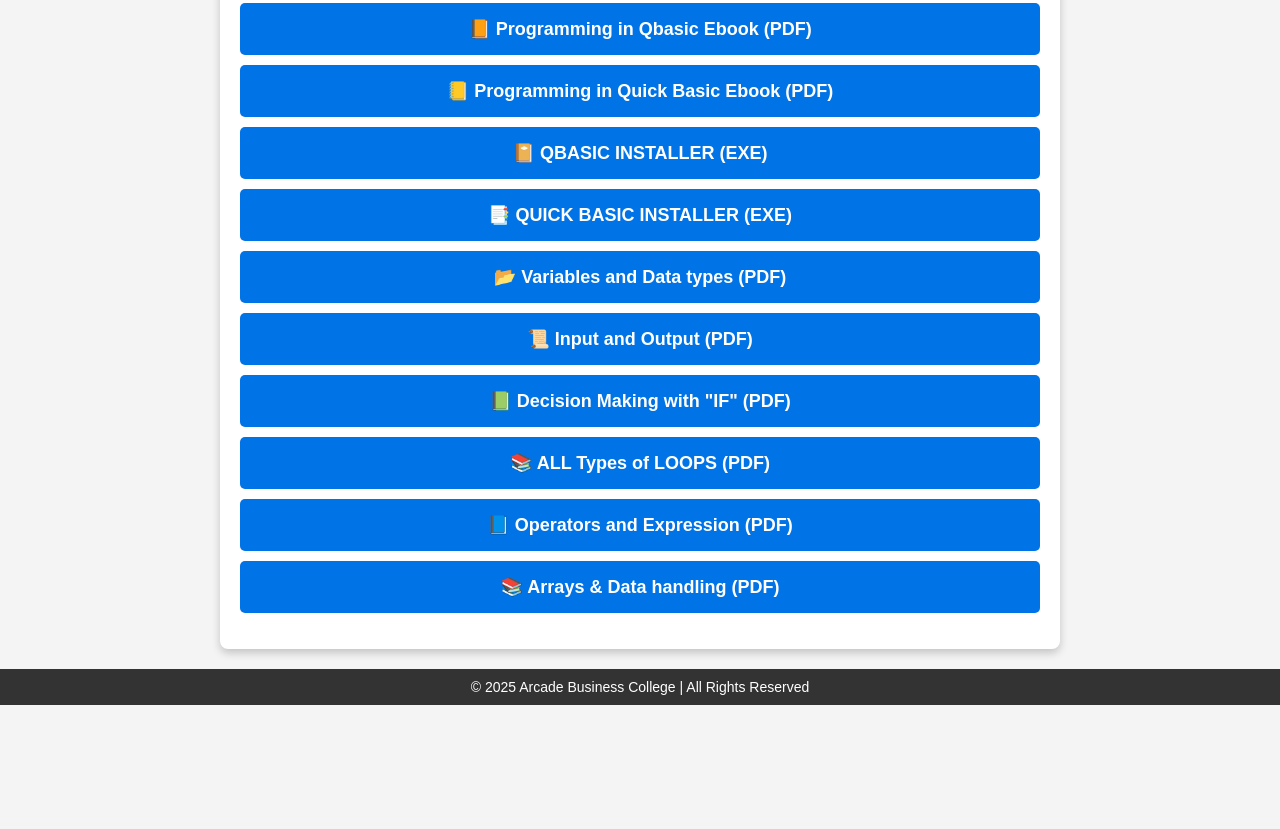
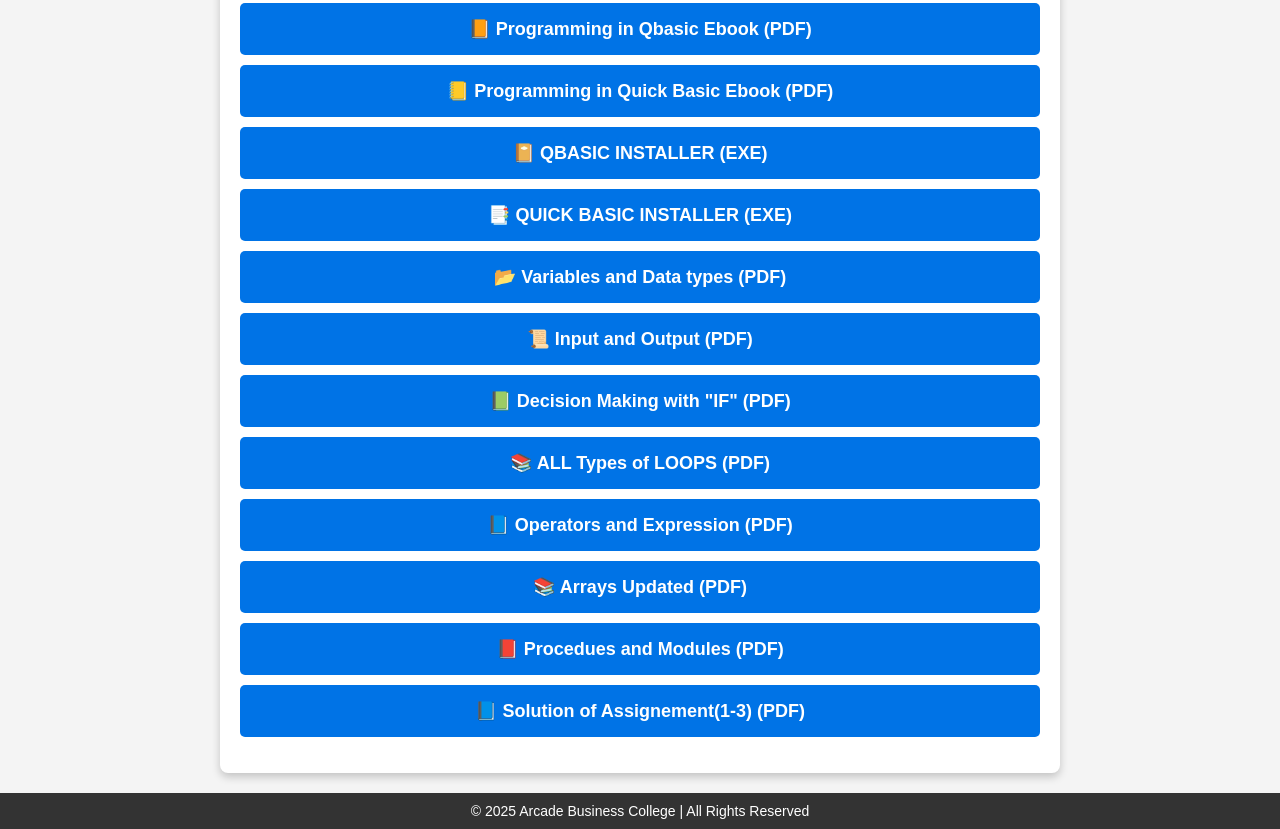
Before and after one commit to rajpus/BCA, a plain HTML site: page index.html in a window 1280 px wide. Shown: the part 421-1250 px from the top of the page. Before the commit the page ends 1126 px from the top, so only its background shows below. Drawn offline with Linux system fonts and the light colour scheme.

Commit message:
Add files via upload

```diff
--- a/index.html
+++ b/index.html
@@ -94,13 +94,13 @@
 
 <li><a href="https://drive.google.com/file/d/1Dso6GgZmzywacyzp30Vhtws9JNxkHPes/view?usp=sharing" target="_blank">📘 Operators and Expression (PDF)</a></li>
 
-<li><a href="https://drive.google.com/file/d/1tcrrde2ca_Cgu8DDW9j_tozwxZlEH7Fu/view?usp=sharing" target="_blank">📚 Arrays & Data handling (PDF)</a></li>
+<li><a href="https://drive.google.com/file/d/1IeHj3Rgb84flbzH-Nyx_XtdV8ZzybKEi/view?usp=sharing">📚 Arrays Updated (PDF)</a></li>
 
+<li><a href="https://drive.google.com/file/d/1i27yu_sFWI4m2UEXxj17E1xzmMScqzcs/view?usp=sharing">📕 Procedues and Modules (PDF)</a></li>
 
+<li><a href="https://drive.google.com/file/d/13f1NlTQWJXSYn_R83zlFiWB0oA_lnqRt/view?usp=sharing">📘 Solution of Assignement(1-3) (PDF)</a></li>
 
-
-
-        </ul>
+ </ul>
     </div>
 
     <div class="footer">
```
